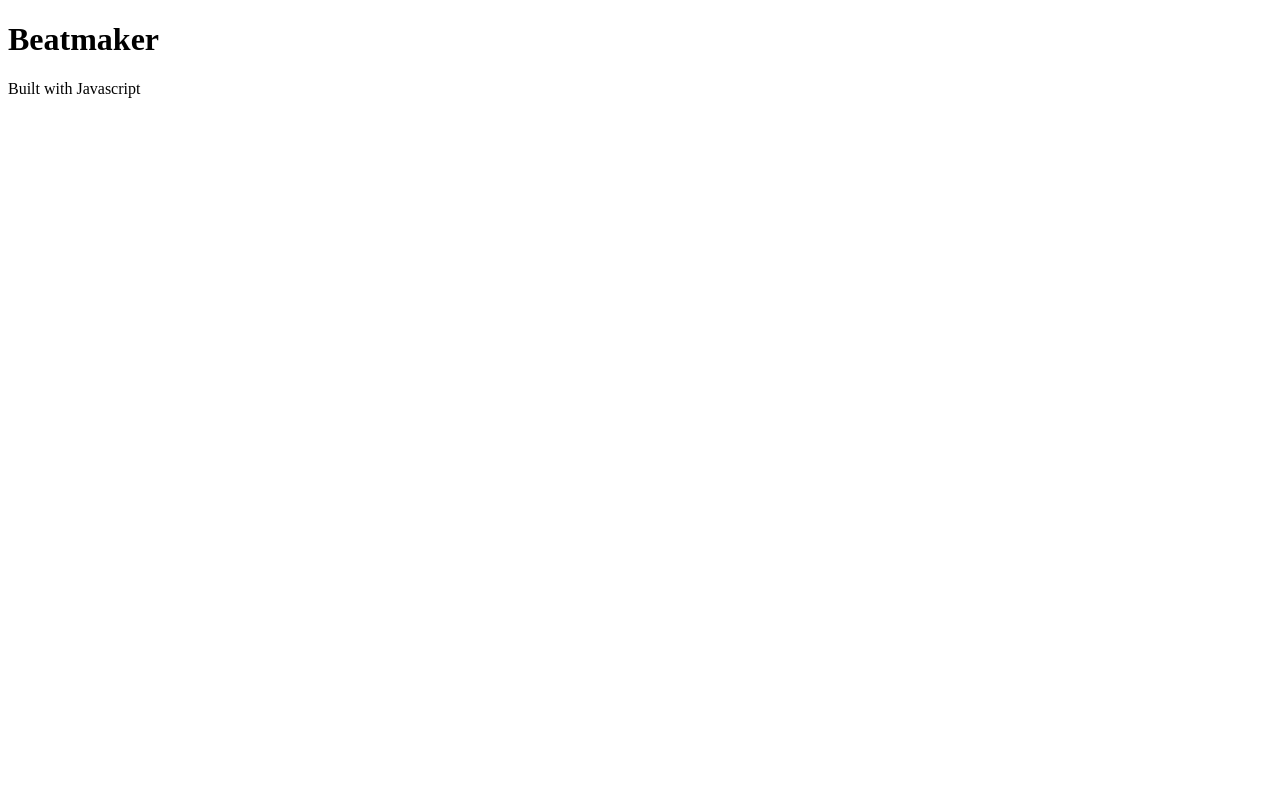
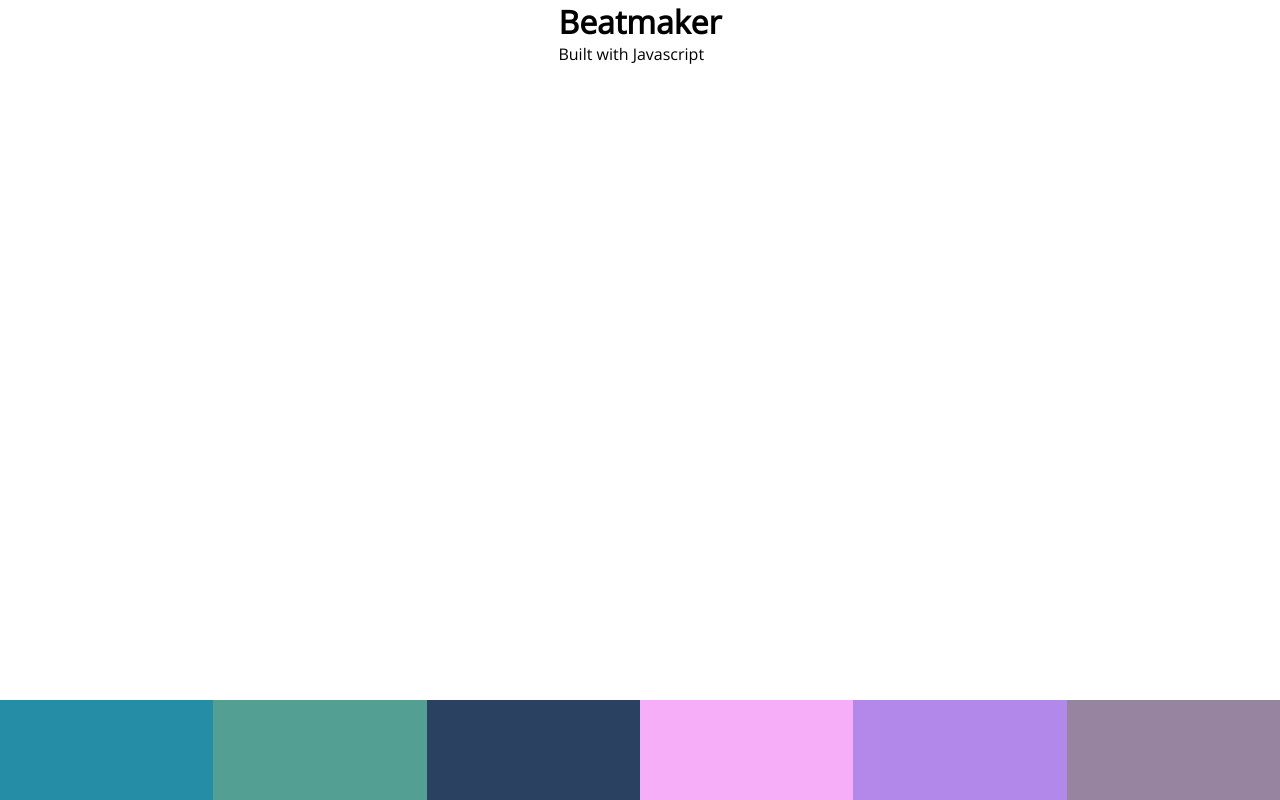
Before and after one commit to KeiranHoward/MusicBox, a plain HTML site: page index.html in a window 1280 px wide. Drawn offline with nearby package versions, Linux system fonts and the light colour scheme.

Commit message:
created pads and added colours

```diff
--- a/index.html
+++ b/index.html
@@ -4,6 +4,11 @@
     <meta charset="UTF-8">
     <meta http-equiv="X-UA-Compatible" content="IE=edge">
     <meta name="viewport" content="width=device-width, initial-scale=1.0">
+    <link rel="preconnect" href="https://fonts.googleapis.com">
+    <link rel="preconnect" href="https://fonts.gstatic.com" crossorigin>
+    <link href="https://fonts.googleapis.com/css2?family=Open+Sans&display=swap" rel="stylesheet">
+    <link rel="stylesheet" href="/styles.css">
+
     <title>Beatmaker App</title>
 </head>
 <body>
--- a/styles.css
+++ b/styles.css
@@ -0,0 +1,53 @@
+* {
+    margin: 0;
+    padding: 0;
+    box-sizing: border-box;
+}
+
+body{
+    font-family: 'Open Sans', sans-serif;
+}
+
+.app {
+    display: flex;
+    height: 100vh;
+    flex-direction: column;
+    justify-content: space-between;
+    align-items: center;
+}
+
+.pads {
+    background: lightblue;
+    width: 100%;
+    display: flex;
+}
+
+.pads > div {
+    height: 100px;
+    width: 100px;
+    flex: 1;
+}
+
+.pad1 {
+    background: #258ea6;
+}
+
+.pad2 {
+    background: #549f93;
+}
+
+.pad3 {
+    background: #2b4162;
+}
+
+.pad4 {
+    background: #f7aef8;
+}
+
+.pad5 {
+    background: #B388EB;
+}
+
+.pad6 {
+    background: #9684A1;
+}
```
